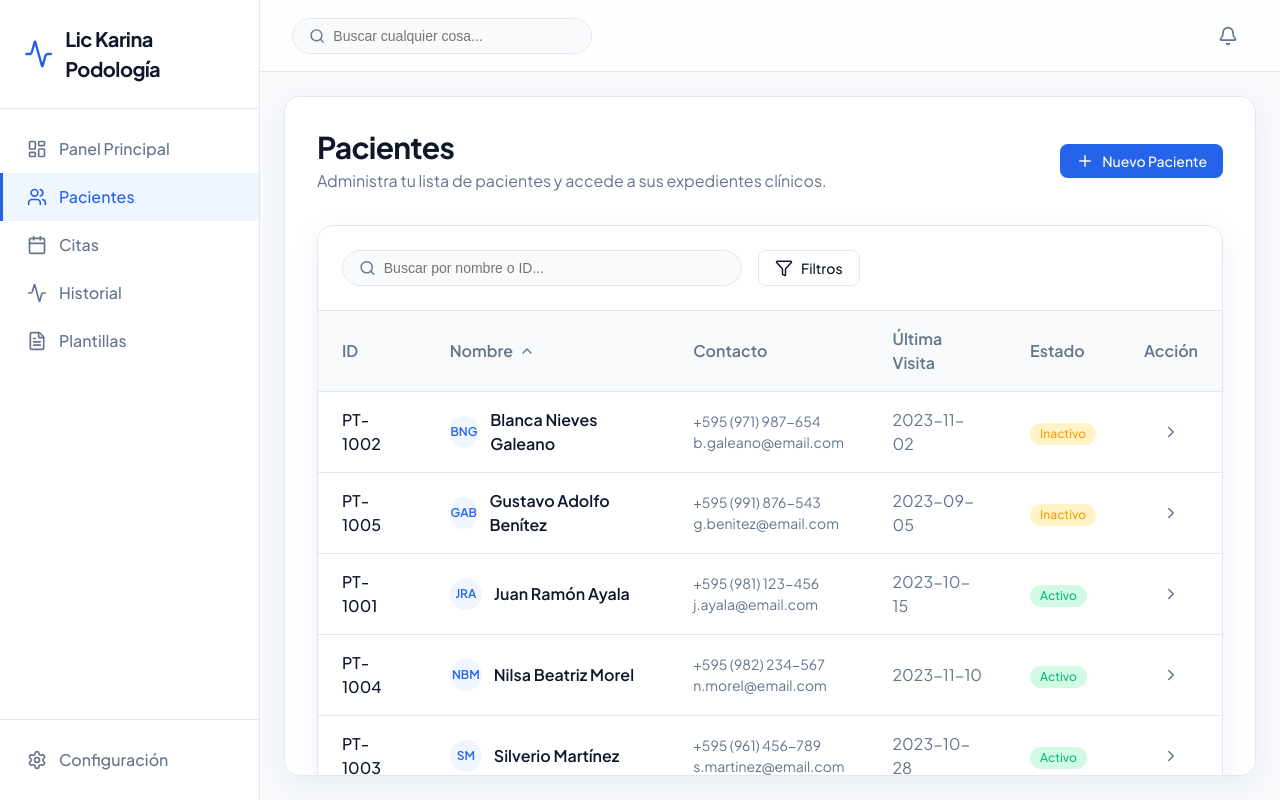
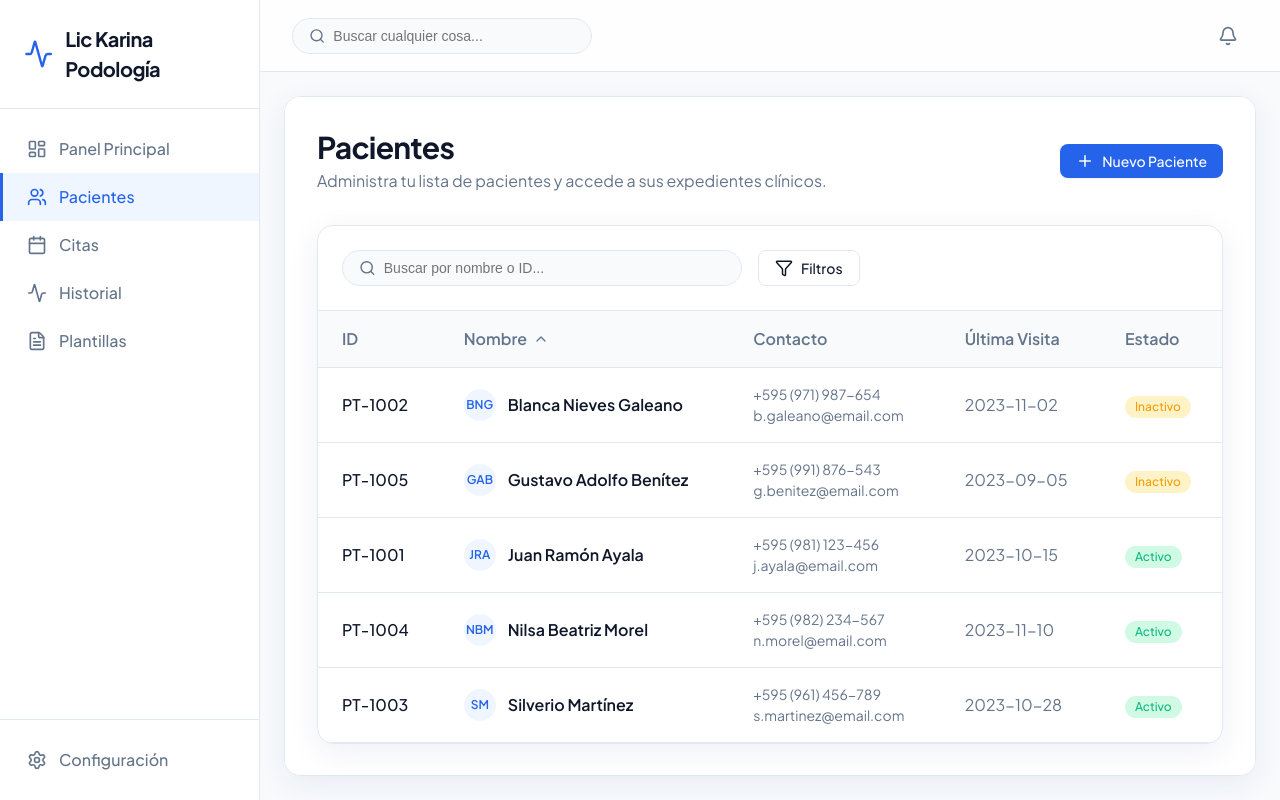
Before and after one commit to kairopy/policlinic, a React (Vite) app: page /patients in a window 1280 px wide. Built offline with nearby package versions, Linux system fonts and the light colour scheme.

Commit message:
chore(patients): remove redundant action column and clean up

```diff
--- a/src/pages/Patients/PatientsList.tsx
+++ b/src/pages/Patients/PatientsList.tsx
@@ -1,6 +1,6 @@
 import React, { useState } from 'react';
 import { useNavigate } from 'react-router-dom';
-import { Search, Filter, Plus, ChevronRight, ChevronUp, ChevronDown } from 'lucide-react';
+import { Search, Filter, Plus, ChevronUp, ChevronDown } from 'lucide-react';
 import { mockPatients } from '../../data/mockData';
 
 type SortField = 'id' | 'name' | 'phone' | 'lastVisit' | 'status';
@@ -114,7 +114,6 @@ export const PatientsList: React.FC = () => {
                     Estado <SortIcon field="status" />
                   </div>
                 </th>
-                <th style={{ padding: '1rem 1.5rem', fontWeight: 600, color: 'var(--color-text-muted)', textAlign: 'center' }}>Acción</th>
               </tr>
             </thead>
             <tbody>
@@ -148,21 +147,11 @@ export const PatientsList: React.FC = () => {
                       {patient.status === 'Active' ? 'Activo' : 'Inactivo'}
                     </span>
                   </td>
-                  <td style={{ padding: '1rem 1.5rem', textAlign: 'center' }}>
-                    <button
-                      className="btn btn-ghost"
-                      onClick={() => navigate(`/patients/${patient.id}`)}
-                      style={{ padding: '0.5rem' }}
-                      aria-label="Ver Paciente"
-                    >
-                      <ChevronRight size={18} />
-                    </button>
-                  </td>
                 </tr>
               ))}
               {filteredPatients.length === 0 && (
                 <tr>
-                  <td colSpan={6} style={{ padding: '3rem', textAlign: 'center', color: 'var(--color-text-muted)' }}>
+                  <td colSpan={5} style={{ padding: '3rem', textAlign: 'center', color: 'var(--color-text-muted)' }}>
                     No se encontraron pacientes que coincidan con la búsqueda.
                   </td>
                 </tr>
```
